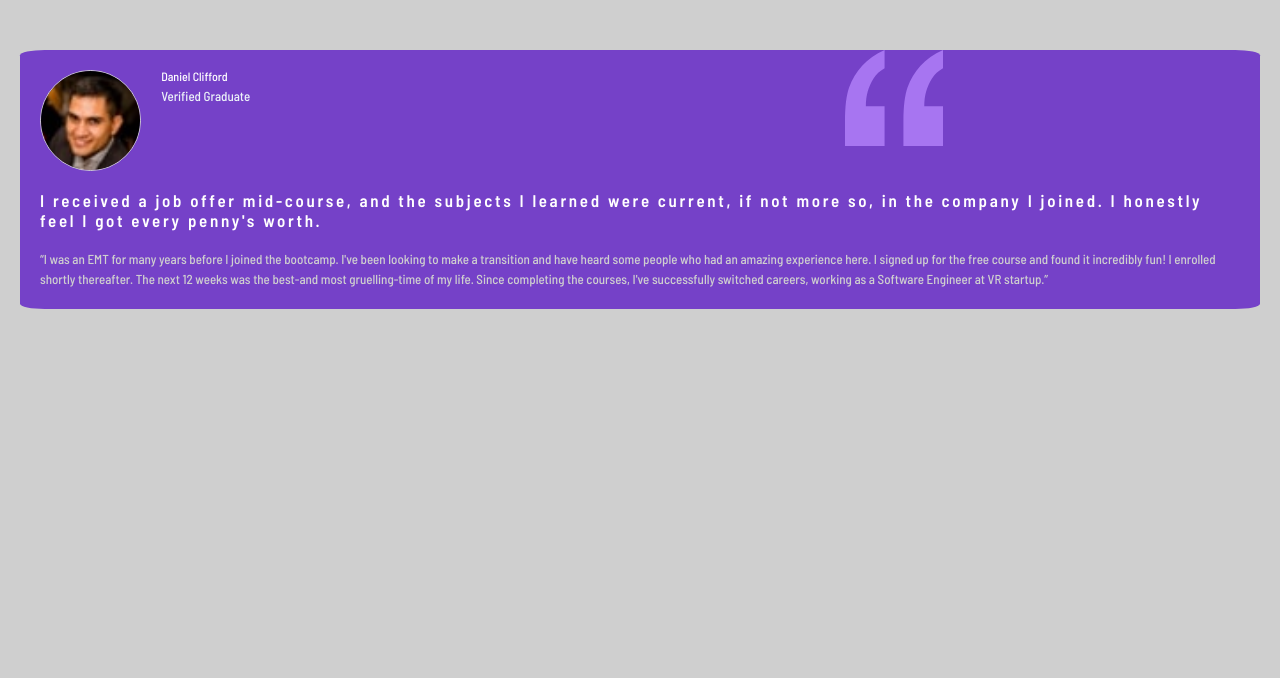
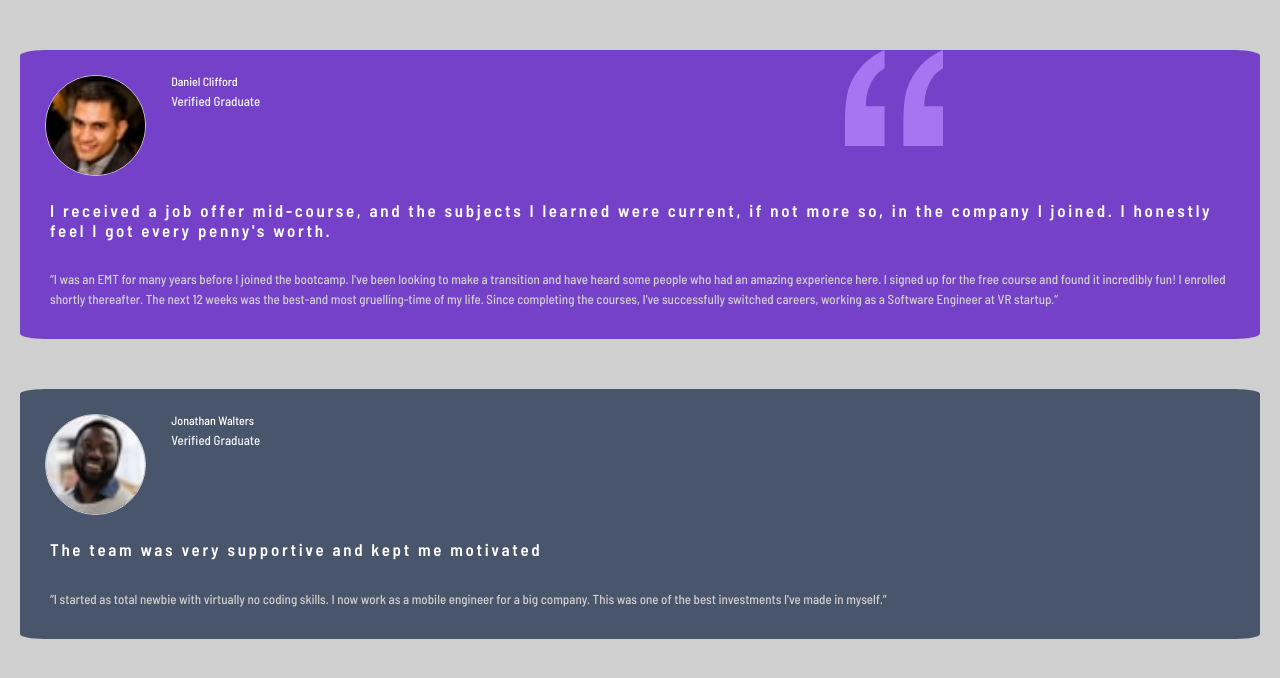
Before and after one commit to Miron-Silviu/testimonials-grid, a plain HTML site: page index.html in a window 1280 px wide. Drawn offline with Linux system fonts and the light colour scheme.

Commit message:
Build : Build second card in index.html and style        it in style.css

```diff
--- a/css/style.css
+++ b/css/style.css
@@ -4,13 +4,15 @@ html {
   font-size: 62.5%;
 }
 :root {
-  --moderate-violet: hsl(263, 55%, 52%);
-  --very-dark-grayish-blue: hsl(217, 19%, 35%);
-  --very-dark-blackish-blue: hsl(219, 29%, 14%);
-  --white: hsl(0, 0%, 100%);
+  --border-radius: 2%;
+  --letter-spacing: 2.7px;
   --light-gray: hsl(0, 0%, 81%);
   --light-grayish-blue: hsl(210, 46%, 95%);
-  --letter-spacing: 2.7px;
+  --margin: 5rem 2rem 0;
+  --moderate-violet: hsl(263, 55%, 52%);
+  --very-dark-blackish-blue: hsl(219, 29%, 14%);
+  --very-dark-grayish-blue: hsl(217, 19%, 35%);
+  --white: hsl(0, 0%, 100%);
 }
 
 body {
@@ -22,6 +24,15 @@ body {
 .testimonial__grid {
   display: grid;
 }
+
+/* Daniel Card */
+
+.first-user-card {
+  background: var(--moderate-violet);
+  border-radius: var(--border-radius);
+  margin: var(--margin);
+}
+
 .testimonial__user {
   display: flex;
 }
@@ -29,12 +40,12 @@ body {
 .card__image {
   border-radius: 100%;
   border: 1.5px solid var(--light-gray);
-  margin: 2rem;
+  height: 8%;
+  margin: 2.5rem;
   width: 8%;
-  height: 8%;
 }
 .title__name {
-  margin: 2rem 5rem 0 -2rem;
+  margin: 2.5rem 5rem 0 -2rem;
   padding: 0 2rem;
 }
 .card__name {
@@ -53,22 +64,24 @@ p {
   color: var(--light-grayish-blue);
 }
 
-.testimonial__card {
-  background: var(--moderate-violet);
-  border-radius: 2%;
-  margin: 5rem 2rem;
-}
-
 .card__description {
-  margin: 0 2rem;
   color: var(--white);
   letter-spacing: var(--letter-spacing);
+  margin: 0 3rem;
   position: relative;
 }
 
 .card__story {
-  margin: 2rem;
+  margin: 3rem;
   text-align: left;
   color: var(--light-gray);
   line-height: 1.5;
 }
+
+/* Jonathan Card  */
+
+.second-user-card {
+  border-radius: var(--border-radius);
+  margin: var(--margin);
+  background: var(--very-dark-grayish-blue);
+}
--- a/index.html
+++ b/index.html
@@ -13,7 +13,8 @@
 
   <body>
     <section class="testimonial__grid">
-      <div class="testimonial__card">
+      <!-- First Card  -->
+      <div class="first-user-card">
         <div class="testimonial__user">
           <img class="card__image" src="./images/image-daniel.jpg" alt="Daniel-card" />
           <div class="title__name">
@@ -28,21 +29,23 @@
         </article>
       </div>
 
-      <!-- <div class="testimonial__card">
+      <!-- Second Card  -->
+
+      <div class="second-user-card">
         <div class="testimonial__user">
           <img class="card__image" src="./images/image-jonathan.jpg" alt="Daniel-card" />
           <div class="title__name">
-            <p class="card__name">Daniel Clifford</p>
+            <p class="card__name">Jonathan Walters</p>
             <p>Verified Graduate</p>
           </div>
         </div>
-        <h1 class="card__description">I received a job offer mid-course, and the subjects I learned were current, if not more so, in the company I joined. I honestly feel I got every penny's worth.</h1>
+        <h1 class="card__description">The team was very supportive and kept me motivated</h1>
         <article class="card__story">
-          <q>I was an EMT for many years before I joined the bootcamp. I've been looking to make a transition and have heard some people who had an amazing experience here. I signed up for the free course and found it incredibly fun! I enrolled shortly thereafter. The next 12 weeks was the best-and most gruelling-time of my life. Since completing the courses, I've successfully switched careers, working as a Software Engineer at VR startup.</q>
+          <q>I started as total newbie with virtually no coding skills. I now work as a mobile engineer for a big company. This was one of the best investments I've made in myself.</q>
         </article>
       </div>
 
-      <div class="testimonial__card">
+      <!-- <div class="testimonial__card">
         <div class="testimonial__user">
           <img class="card__image" src="./images/image-jeanette.jpg" alt="Daniel-card" />
 
```
